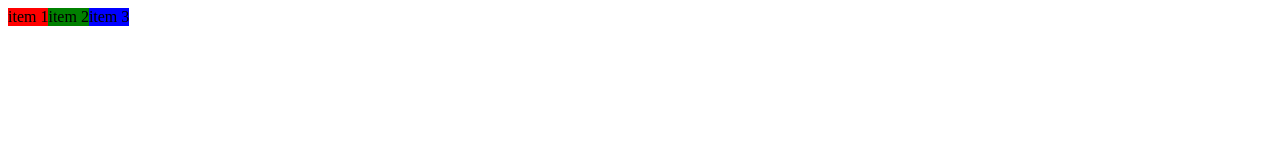
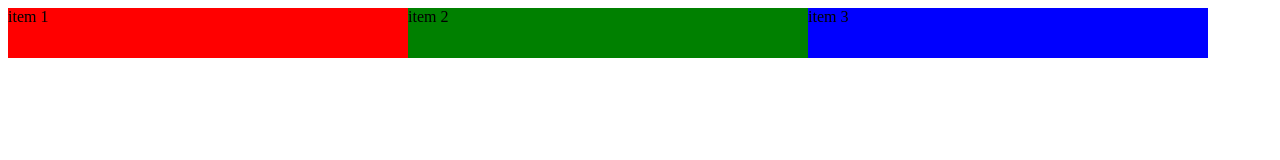
Before and after one commit to royrmagdaong/batch-50, a plain HTML site: page index.html in a window 1280 px wide. Drawn offline with Linux system fonts and the light colour scheme.

Commit message:
Update styles.css
flex wrap

```diff
--- a/styles.css
+++ b/styles.css
@@ -2,6 +2,8 @@
     display: flex;
     /* flex-direction: row; default - inline */
     /* flex-direction: column - full width; */
+    /* flex-wrap: wrap; */
+    /* flex-wrap: nowrap; */
 }
 
 .red{
@@ -13,3 +15,7 @@
 .blue{
     background-color: blue;
 }
+.flex-item {
+    width: 400px;
+    height: 50px;
+}
```
